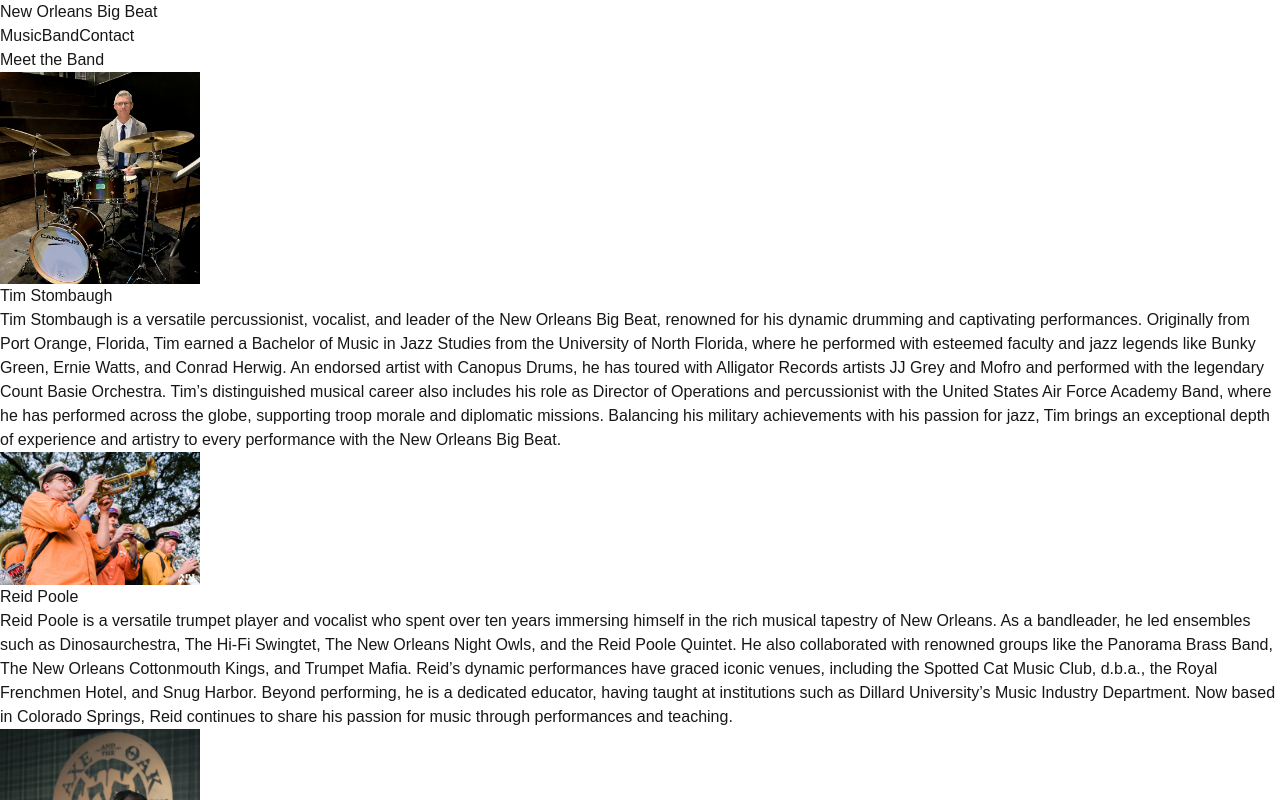
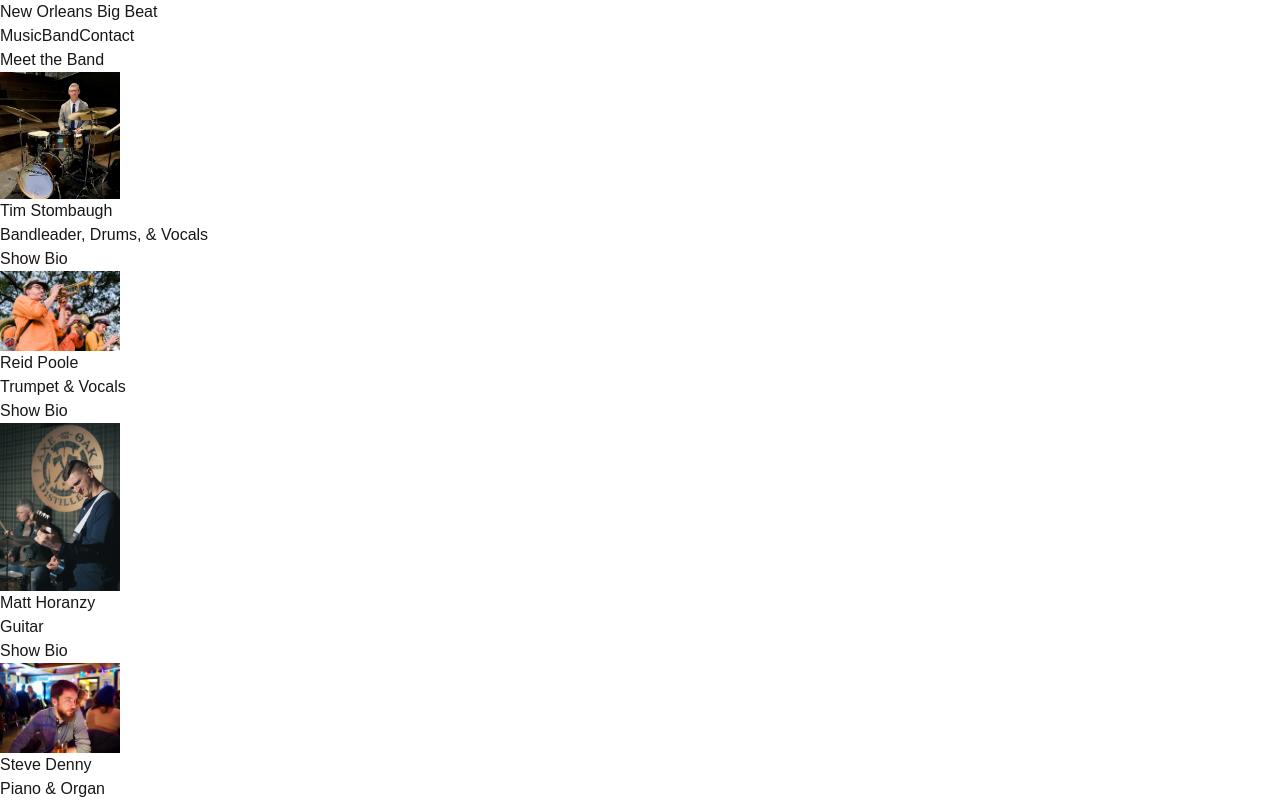
Before and after one commit to rpoole444/new-orleans-big-beat, a Next.js app: page /band in a window 1280 px wide. Shown: the top 800 px of the page. Built offline with nearby package versions, Linux system fonts and the light colour scheme.

Commit message:
add toggle to band member pages

```diff
--- a/src/app/band/page.tsx
+++ b/src/app/band/page.tsx
@@ -1,63 +1,121 @@
+"use client"
 import Image from 'next/image';
 import ReidImage from "../../../public/bandmembers/Reid.jpg"
 import SteveImage from "../../../public/bandmembers/Steve.jpg"
 import PaulImage from "../../../public/bandmembers/Paul.jpg"
 import TimImage from "../../../public/bandmembers/Tim.jpg"
 import MattImage from "../../../public/bandmembers/Matt.jpeg"
-
+import React, { useState } from "react"
 export default function BandPage() {
+  const [activeToggle, setActiveToggle] = useState([])
   const members = [
     {
+      id: 1,
       name: "Tim Stombaugh",
+      instrument: "Bandleader, Drums, & Vocals",
       bio: "Tim Stombaugh is a versatile percussionist, vocalist, and leader of the New Orleans Big Beat, renowned for his dynamic drumming and captivating performances. Originally from Port Orange, Florida, Tim earned a Bachelor of Music in Jazz Studies from the University of North Florida, where he performed with esteemed faculty and jazz legends like Bunky Green, Ernie Watts, and Conrad Herwig. An endorsed artist with Canopus Drums, he has toured with Alligator Records artists JJ Grey and Mofro and performed with the legendary Count Basie Orchestra. Tim’s distinguished musical career also includes his role as Director of Operations and percussionist with the United States Air Force Academy Band, where he has performed across the globe, supporting troop morale and diplomatic missions. Balancing his military achievements with his passion for jazz, Tim brings an exceptional depth of experience and artistry to every performance with the New Orleans Big Beat.",
-      image: TimImage, // Replace with the actual image path
+      image: TimImage,
+      active: false,
     },
     {
+      id: 2,
       name: "Reid Poole",
+      instrument: "Trumpet & Vocals",
       bio: `Reid Poole is a versatile trumpet player and vocalist who spent over ten years immersing himself in the rich musical tapestry of New Orleans. As a bandleader, he led ensembles such as Dinosaurchestra, The Hi-Fi Swingtet, The New Orleans Night Owls, and the Reid Poole Quintet. He also collaborated with renowned groups like the Panorama Brass Band, The New Orleans Cottonmouth Kings, and Trumpet Mafia. Reid’s dynamic performances have graced iconic venues, including the Spotted Cat Music Club, d.b.a., the Royal Frenchmen Hotel, and Snug Harbor. Beyond performing, he is a dedicated educator, having taught at institutions such as Dillard University’s Music Industry Department. Now based in Colorado Springs, Reid continues to share his passion for music through performances and teaching.`,
-      image: ReidImage, // Replace with the actual image path
+      image: ReidImage,
+      active: false,
     },
     {
+      id:3,
       name: "Matt Horanzy",
+      instrument: "Guitar",
       bio: "Matt Horanzy is a guitarist living in Colorado Springs. He has lived and worked in Connecticut, Washington DC, and Tampa Florida before moving to Colorado where he currently performs with the United Stated Air Force Academy Band Falconaires. Matt is an award winning composer and arranger whose works have been performed by the New York Jazz Orchestra, the Airmen of Note, the New York Youth Symphony, and more. Matt is on faculty at Colorado College where he teaches guitar.",
-      image: MattImage, // Replace with the actual image path
+      image: MattImage,
+      active: false,
     },
     {
+      id: 4,
       name: "Steve Denny",
+      instrument: "Piano & Organ",
       bio: "Steve Denny is an exquisitely emotive and versatile pianist, composer, and educator from Denver, Colorado, who creates indelible musical portraits through masterful virtuosity and touch. His expansive versatility spans jazz, classical, R&B, gospel, and beyond. Steve was a finalist in the prestigious Jacksonville Jazz Piano Competition in 2012 and 2015, and as a member of the University of Northern Colorado’s Lab Band I, he received a Downbeat Magazine award in 2008. He has performed in diverse settings, from New Orleans-style funk gigs to cabaret performances and gospel churches. As the leader of the Steve Denny Trio, he has released acclaimed albums, including Life in the Basement and Life in New York, which receive international airplay. With over fifteen years of teaching experience, Steve has taught piano at community colleges, music schools, and through private lessons. He holds a Bachelor of Arts in Music from Loyola University Chicago and a Master of Music in Jazz Studies from the University of Northern Colorado.",
-      image: SteveImage, // Replace with the actual image path
+      image: SteveImage,
+      active: false,
     },
     {
+      id: 5,
       name: "Paul McDaniel",
+      instrument: "Bass",
       bio: "Paul McDaniel has been one of the premier Bass guitarists in the Colorado area for 30 years. His versatility,deep groove, and creative edge keep him in high demand with a wide range of ensembles and composers. Paul is able to command many different styles while maintaining a strong personal voice on the instrument. Growing up in a highly diverse musical household, Paul was exposed to a huge variety of genres. After years of classical piano training, he found his calling with bass at the age of 11, an instrument he quickly excelled at. He began playing professionally at the age of 14. In his years playing music, Paul has played with diverse artists and ensembles as: The Motet,Kyle Hollingsworth Band,Henry Butler, Conjunto Colores, and Opie Gone Bad. In addition to his work in Colorado, Paul has toured throughout the US, Europe, Mexico, and the Caribbean.",
-      image: PaulImage, // Replace with the actual image path
+      image: PaulImage,
+      active: false,
     },
   ];
 
+  const handleToggle = (id:number) => {
+    setActiveToggle((prevToggle:any) =>
+    prevToggle.includes(id) ? prevToggle.filter((i:number) => i != id) : [...prevToggle, id]);
+  };
+  const getToggleStyles = (instrument:string) => {
+    switch (instrument) {
+      case "Bandleader, Drums, & Vocals":
+        return "bg-blue-500 hover:bg-blue-600";
+      case "Trumpet & Vocals":
+        return "bg-yellow-500 hover:bg-yellow-600";
+      case "Guitar":
+        return "bg-red-500 hover:bg-red-600";
+      case "Piano & Organ":
+        return "bg-green-500 hover:bg-green-600";
+      case "Bass":
+        return "bg-purple-500 hover:bg-purple-600";
+      default:
+        return "bg-gray-500 hover:bg-gray-600";
+    }
+  };
   return (
     <div className="bg-gray-900 text-white min-h-screen py-10 px-6">
       <h1 className="text-4xl font-bold text-center mb-10">Meet the Band</h1>
       <div className="space-y-12">
         {members.map((member, index) => (
           <div
-            key={index}
-            className="flex flex-col md:flex-row items-center md:items-start md:space-x-6 bg-gray-800 rounded-lg shadow-md p-6"
+            key={member.id}
+            className="bg-gray-800 rounded-lg shadow-md p-6 mb-6"
           >
-            {/* Picture */}
-            <div className="flex-shrink-0">
+            {/* Top row: Photo, name/instrument, and toggle button */}
+            <div className="flex items-center">
+              {/* Photo & Name/Instrument grouped together */}
+              <div className="flex items-center space-x-4">
                 <Image
                   src={member.image}
                   alt={`${member.name}'s Picture`}
-                width={200}
-                height={200}
+                  width={120}
+                  height={120}
                   className="rounded-full shadow-lg"
                 />
+                <div>
+                  <h3 className="text-xl font-bold">{member.name}</h3>
+                  <p className="text-sm text-gray-400">{member.instrument}</p>
                 </div>
-            {/* Biography */}
-            <div className="mt-4 md:mt-0 text-center md:text-left">
-              <h2 className="text-2xl font-bold mb-4">{member.name}</h2>
-              <p className="text-gray-300 leading-relaxed">{member.bio}</p>
               </div>
+
+              {/* The toggle button can “float” to the right by pushing it with margin-left: auto */}
+              <div className="justify-center item-center ml-8">
+                <button
+                  onClick={() => handleToggle(member.id)}
+                  className={`py-2 px-4 rounded-full text-white font-semibold ${getToggleStyles(
+                    member.instrument
+                  )}`}
+                >
+                  {activeToggle.includes(member.id) ? "Hide Bio" : "Show Bio"}
+                </button>
+              </div>
+            </div>
+
+            {/* Bio in its own row. Only render if toggled */}
+            {activeToggle.includes(member.id) && (
+              <div className="mt-4 text-gray-300 leading-relaxed">
+                {member.bio}
+              </div>
+            )}
           </div>
         ))}
       </div>
```
Lines whose indentation alone changed are shown as unchanged.
